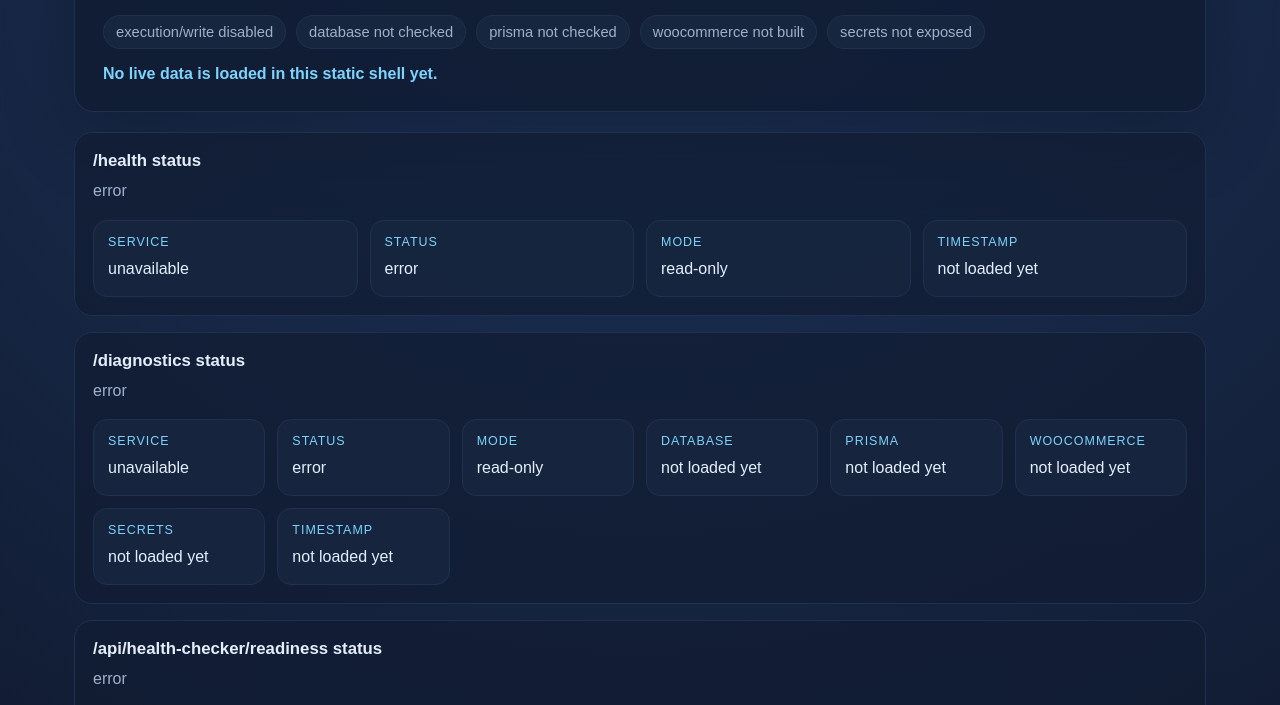
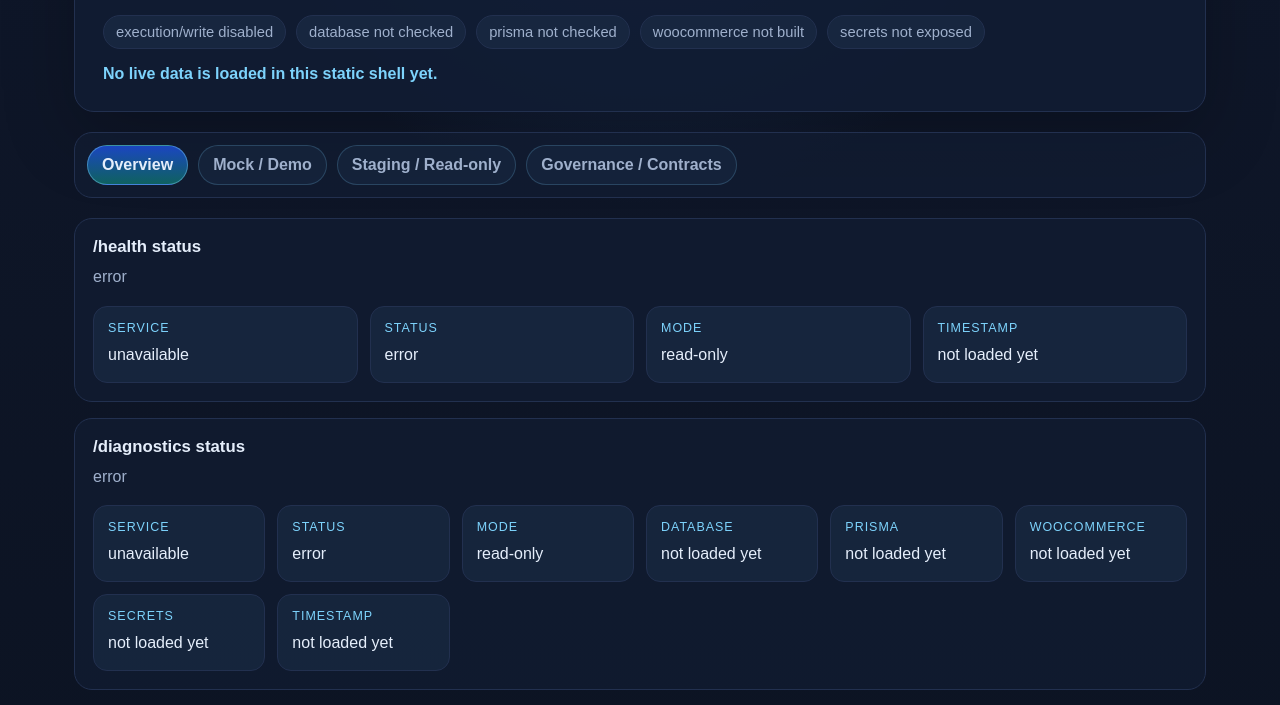
Before and after one commit to Xiaano/sam-mvp, a website: page apps/web/public/index.html in a window 1280 px wide. Shown: the part 221-926 px from the top of the page. Drawn offline with Linux system fonts and the light colour scheme; no server answers.

Commit message:
chore: organize health checker cockpit into tabs

```diff
--- a/apps/web/public/app.js
+++ b/apps/web/public/app.js
@@ -1,5 +1,7 @@
 document.addEventListener("DOMContentLoaded", () => {
   const marker = document.getElementById("loaded-marker");
+  const tabButtons = Array.from(document.querySelectorAll("[data-tab-target]"));
+  const tabPanels = Array.from(document.querySelectorAll("[data-tab-panel]"));
 
   const healthState = document.getElementById("health-state");
   const healthService = document.getElementById("health-service");
@@ -116,6 +118,18 @@ document.addEventListener("DOMContentLoaded", () => {
     marker.textContent = `Static shell loaded ${loadedAt}`;
   }
 
+  activateTab("overview");
+
+  tabButtons.forEach((button) => {
+    button.addEventListener("click", () => {
+      const targetTab = button.getAttribute("data-tab-target");
+
+      if (targetTab) {
+        activateTab(targetTab);
+      }
+    });
+  });
+
   if (healthState) {
     healthState.textContent = "loading";
   }
@@ -140,6 +154,25 @@ document.addEventListener("DOMContentLoaded", () => {
   if (wcScanButton) {
     wcScanButton.addEventListener("click", () => {
       void loadWooCommerceReadOnlyProductScan();
+    });
+  }
+
+  function activateTab(targetTab) {
+    tabButtons.forEach((button) => {
+      const isActive = button.getAttribute("data-tab-target") === targetTab;
+      button.classList.toggle("is-active", isActive);
+      button.setAttribute("aria-selected", isActive ? "true" : "false");
+    });
+
+    tabPanels.forEach((panel) => {
+      const isActive = panel.getAttribute("data-tab-panel") === targetTab;
+      panel.classList.toggle("is-active", isActive);
+
+      if (isActive) {
+        panel.removeAttribute("hidden");
+      } else {
+        panel.setAttribute("hidden", "");
+      }
     });
   }
 
--- a/apps/web/public/index.html
+++ b/apps/web/public/index.html
@@ -25,7 +25,53 @@
         <p class="notice">No live data is loaded in this static shell yet.</p>
       </header>
 
-      <section class="grid" aria-label="Cockpit sections">
+      <section class="tab-shell" aria-label="Cockpit tabs">
+        <div class="tab-bar" role="tablist" aria-label="Health Checker cockpit sections">
+          <button
+            class="tab-button is-active"
+            type="button"
+            role="tab"
+            aria-selected="true"
+            data-tab-target="overview"
+          >
+            Overview
+          </button>
+          <button
+            class="tab-button"
+            type="button"
+            role="tab"
+            aria-selected="false"
+            data-tab-target="mock-demo"
+          >
+            Mock / Demo
+          </button>
+          <button
+            class="tab-button"
+            type="button"
+            role="tab"
+            aria-selected="false"
+            data-tab-target="staging-read-only"
+          >
+            Staging / Read-only
+          </button>
+          <button
+            class="tab-button"
+            type="button"
+            role="tab"
+            aria-selected="false"
+            data-tab-target="governance-contracts"
+          >
+            Governance / Contracts
+          </button>
+        </div>
+
+        <section
+          class="tab-panel is-active"
+          role="tabpanel"
+          aria-label="Overview panels"
+          data-tab-panel="overview"
+        >
+          <div class="grid" aria-label="Overview sections">
             <article class="primary">
               <h2>/health status</h2>
               <p class="slot-state" id="health-state">loading</p>
@@ -112,10 +158,25 @@
             </article>
 
             <article>
+              <h2>Overview guardrails</h2>
+              <p class="slot-state">read-only cockpit / execution-write disabled / diagnostics-first</p>
+            </article>
+
+            <article>
               <h2>Readiness status</h2>
               <p class="slot-state">not loaded yet - read-only - no API request is made in this shell step</p>
             </article>
+          </div>
+        </section>
 
+        <section
+          class="tab-panel"
+          role="tabpanel"
+          aria-label="Mock and demo panels"
+          data-tab-panel="mock-demo"
+          hidden
+        >
+          <div class="grid" aria-label="Mock and demo sections">
             <article class="primary">
               <h2>Mock scan result</h2>
               <p class="slot-state" id="mock-scan-state">loading</p>
@@ -258,47 +319,17 @@
                 </ol>
               </div>
             </article>
+          </div>
+        </section>
 
-        <article class="primary">
-          <h2>Proposal Source / Provenance Contract</h2>
-          <p class="slot-state" id="proposal-contract-state">loading</p>
-          <dl class="status-grid">
-            <div>
-              <dt>service</dt>
-              <dd id="proposal-contract-service">not loaded yet</dd>
-            </div>
-            <div>
-              <dt>status</dt>
-              <dd id="proposal-contract-status">not loaded yet</dd>
-            </div>
-            <div>
-              <dt>mode</dt>
-              <dd id="proposal-contract-mode">not loaded yet</dd>
-            </div>
-            <div>
-              <dt>source provenance model</dt>
-              <dd id="proposal-contract-model-present">not loaded yet</dd>
-            </div>
-            <div>
-              <dt>required fields</dt>
-              <dd id="proposal-contract-required-fields">not loaded yet</dd>
-            </div>
-            <div>
-              <dt>sourceType taxonomy</dt>
-              <dd id="proposal-contract-source-types">not loaded yet</dd>
-            </div>
-          </dl>
-          <div class="proposal-contract-panel" aria-label="Proposal source provenance contract">
-            <p class="notice-line">Governance rules:</p>
-            <div class="contract-governance" id="proposal-contract-governance">
-              <ul class="contract-governance-list">
-                <li>loading</li>
-              </ul>
-            </div>
-            <p class="notice-line" id="proposal-contract-note">not loaded yet</p>
-          </div>
-        </article>
-
+        <section
+          class="tab-panel"
+          role="tabpanel"
+          aria-label="Staging read-only panels"
+          data-tab-panel="staging-read-only"
+          hidden
+        >
+          <div class="grid" aria-label="Staging read-only sections">
             <article class="primary">
               <h2>WooCommerce Config Readiness</h2>
               <p class="slot-state" id="wc-config-state">loading</p>
@@ -434,6 +465,56 @@
                 </div>
               </div>
             </article>
+          </div>
+        </section>
+
+        <section
+          class="tab-panel"
+          role="tabpanel"
+          aria-label="Governance and contract panels"
+          data-tab-panel="governance-contracts"
+          hidden
+        >
+          <div class="grid" aria-label="Governance and contract sections">
+            <article class="primary">
+              <h2>Proposal Source / Provenance Contract</h2>
+              <p class="slot-state" id="proposal-contract-state">loading</p>
+              <dl class="status-grid">
+                <div>
+                  <dt>service</dt>
+                  <dd id="proposal-contract-service">not loaded yet</dd>
+                </div>
+                <div>
+                  <dt>status</dt>
+                  <dd id="proposal-contract-status">not loaded yet</dd>
+                </div>
+                <div>
+                  <dt>mode</dt>
+                  <dd id="proposal-contract-mode">not loaded yet</dd>
+                </div>
+                <div>
+                  <dt>source provenance model</dt>
+                  <dd id="proposal-contract-model-present">not loaded yet</dd>
+                </div>
+                <div>
+                  <dt>required fields</dt>
+                  <dd id="proposal-contract-required-fields">not loaded yet</dd>
+                </div>
+                <div>
+                  <dt>sourceType taxonomy</dt>
+                  <dd id="proposal-contract-source-types">not loaded yet</dd>
+                </div>
+              </dl>
+              <div class="proposal-contract-panel" aria-label="Proposal source provenance contract">
+                <p class="notice-line">Governance rules:</p>
+                <div class="contract-governance" id="proposal-contract-governance">
+                  <ul class="contract-governance-list">
+                    <li>loading</li>
+                  </ul>
+                </div>
+                <p class="notice-line" id="proposal-contract-note">not loaded yet</p>
+              </div>
+            </article>
 
             <article>
               <h2>Operator review status</h2>
@@ -445,8 +526,10 @@
             </article>
             <article>
               <h2>Audit trail metadata</h2>
-          <p class="slot-state">not loaded yet · read-only · no API request is made in this shell step</p>
+              <p class="slot-state">not loaded yet - read-only - no API request is made in this shell step</p>
             </article>
+          </div>
+        </section>
       </section>
 
       <footer class="footer">
--- a/apps/web/public/styles.css
+++ b/apps/web/public/styles.css
@@ -95,6 +95,41 @@ h1 {
   margin-bottom: 0;
   color: var(--accent);
   font-weight: 600;
+}
+
+.tab-shell {
+  margin-top: 20px;
+}
+
+.tab-bar {
+  display: flex;
+  flex-wrap: wrap;
+  gap: 10px;
+  padding: 12px;
+  border-radius: 18px;
+  background: rgba(17, 28, 51, 0.72);
+  border: 1px solid var(--panel-border);
+}
+
+.tab-button {
+  padding: 10px 14px;
+  border-radius: 999px;
+  border: 1px solid rgba(125, 211, 252, 0.2);
+  background: rgba(23, 38, 63, 0.72);
+  color: var(--muted);
+  font: inherit;
+  font-weight: 700;
+  cursor: pointer;
+}
+
+.tab-button.is-active {
+  background: linear-gradient(180deg, rgba(29, 78, 216, 0.86), rgba(15, 118, 110, 0.78));
+  border-color: rgba(125, 211, 252, 0.42);
+  color: var(--text);
+}
+
+.tab-panel {
+  margin-top: 16px;
 }
 
 .grid {
```
Lines whose indentation alone changed are shown as unchanged.
